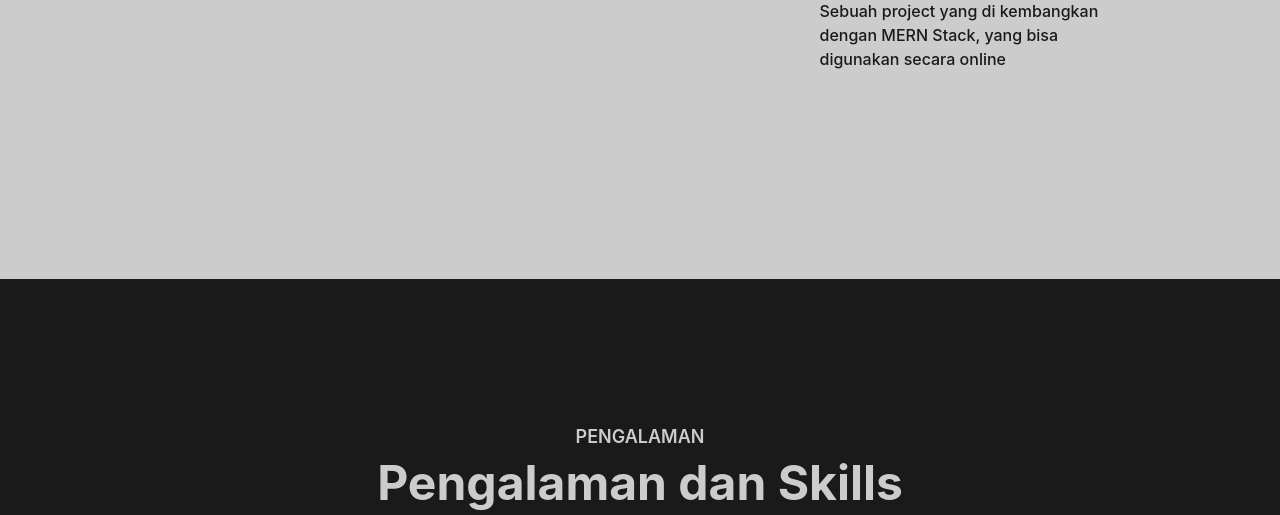
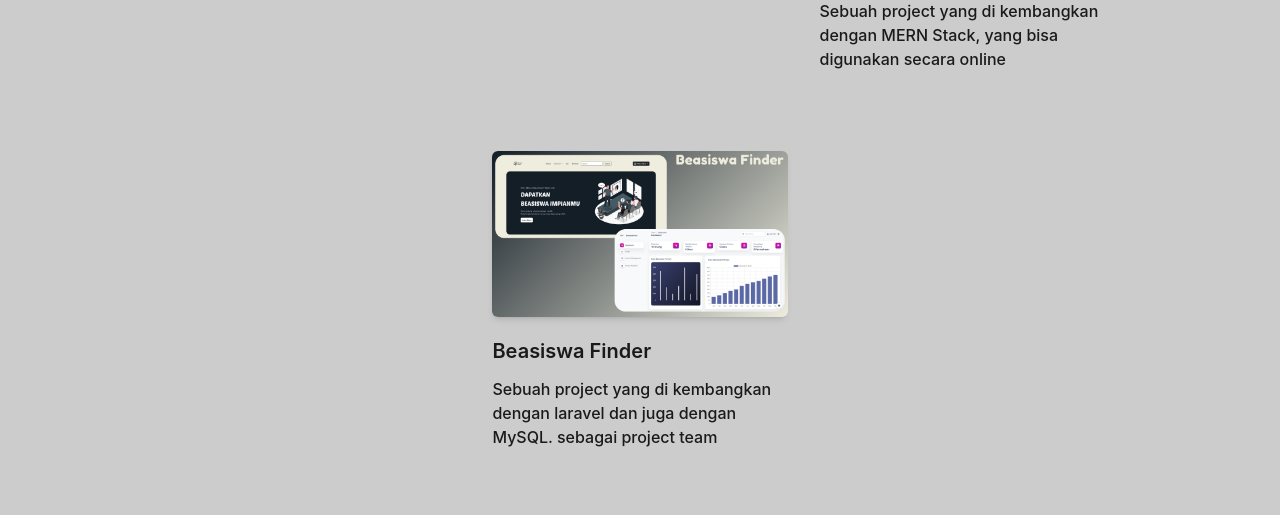
Before and after one commit to fmpangestu/portfolioqu, a React (Vite) app: page / in a window 1280 px wide. Shown: the part 2120-2635 px from the top of the page. Built offline with nearby package versions, Linux system fonts and the light colour scheme.

Commit message:
update portfolio

```diff
--- a/src/pages/Portfolio.jsx
+++ b/src/pages/Portfolio.jsx
@@ -84,17 +84,26 @@ export default function Portfolio() {
                             <p className={'font-medium text-base text-secondary dark:text-[#1A1A1A]'}>Sebuah project yang menggunakan vanila language,html css javascript</p>
                         </div>
                         <div className="mb-12 p-4 md:w-1/3"
-                        data-aos="zoom-out-left"
-
-                        >
+                            data-aos="zoom-out-left">
                             <div className="rounded-md shadow-md overflow-hidden">
                                 <img src="/img/portfolio/6.png" alt="Yok ngopi" width={'w-full'}
-                                    title={'Yok ngopi'} />
+                                    title={'Dekstop Chat Api'} />
                             </div>
                             <h3 className={'font-semibold text-xl text-[#545353] mb-3 mt-5 transition duration-500 hover:text-primary'}>
                                 <a href="https://github.com/farhnDev/chat-api-MERN.git" target={"_blank"} title={'visit github project'}
                                     rel="noreferrer" className={'dark:text-[#1A1A1A] dark:hover:text-[#333333] transition duration-300'}>Web Chat Clone</a></h3>
                             <p className={'font-medium text-base text-secondary dark:text-[#1A1A1A]'}>Sebuah project yang di kembangkan dengan MERN Stack, yang bisa digunakan secara online</p>
+                        </div>
+                        <div className="mb-12 p-4 md:w-1/3"
+                            data-aos="zoom-out-right">
+                            <div className="rounded-md shadow-md overflow-hidden">
+                                <img src="/img/portfolio/7.png" alt="Yok ngopi" width={'w-full'}
+                                    title={'Beasiswa Finder'} />
+                            </div>
+                            <h3 className={'font-semibold text-xl text-[#545353] mb-3 mt-5 transition duration-500 hover:text-primary'}>
+                                <a href="https://github.com/farhnDev/beasiswa-finder.git" target={"_blank"} title={'visit github project'}
+                                    rel="noreferrer" className={'dark:text-[#1A1A1A] dark:hover:text-[#333333] transition duration-300'}>Beasiswa Finder</a></h3>
+                            <p className={'font-medium text-base text-secondary dark:text-[#1A1A1A]'}>Sebuah project yang di kembangkan dengan laravel dan juga dengan MySQL. sebagai project team</p>
                         </div>
                     </div>
                 </div>
```
Also changed, not shown: public/img/portfolio/7.png (added). Lines whose indentation alone changed are shown as unchanged.
